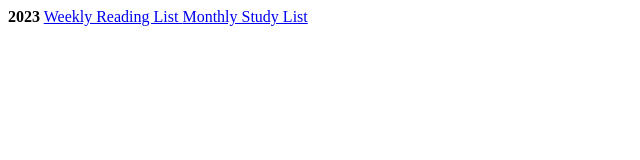
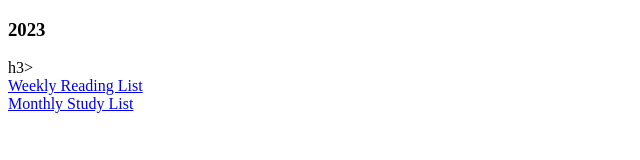
Before and after one commit to anthonygardner/anthonygardner.io, a website: page index.html in a window 1280 px wide. Shown: the whole page, without its empty margins (0-640 px from the left). Drawn offline with Linux system fonts and the light colour scheme.

Commit message:
Add line breaks

```diff
--- a/index.html
+++ b/index.html
@@ -6,10 +6,12 @@
     </title>
 </head>
 <body>
-    <b>2023</b>
+    <h3>2023</h3>h3>
+    <br>
     <a href="weekly_reading_list.html">
         Weekly Reading List
     </a>
+    <br>
     <a href="monthly_study_list.html">
         Monthly Study List
     </a>
```
